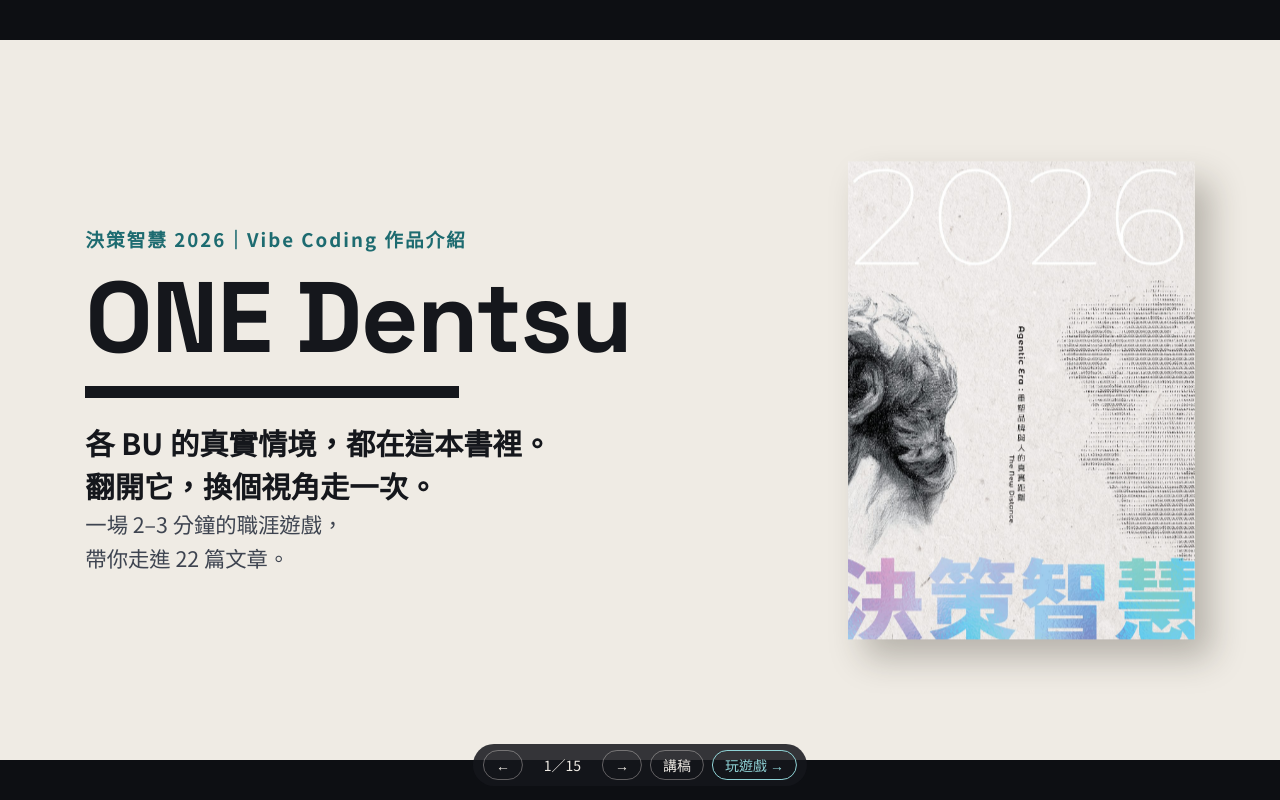
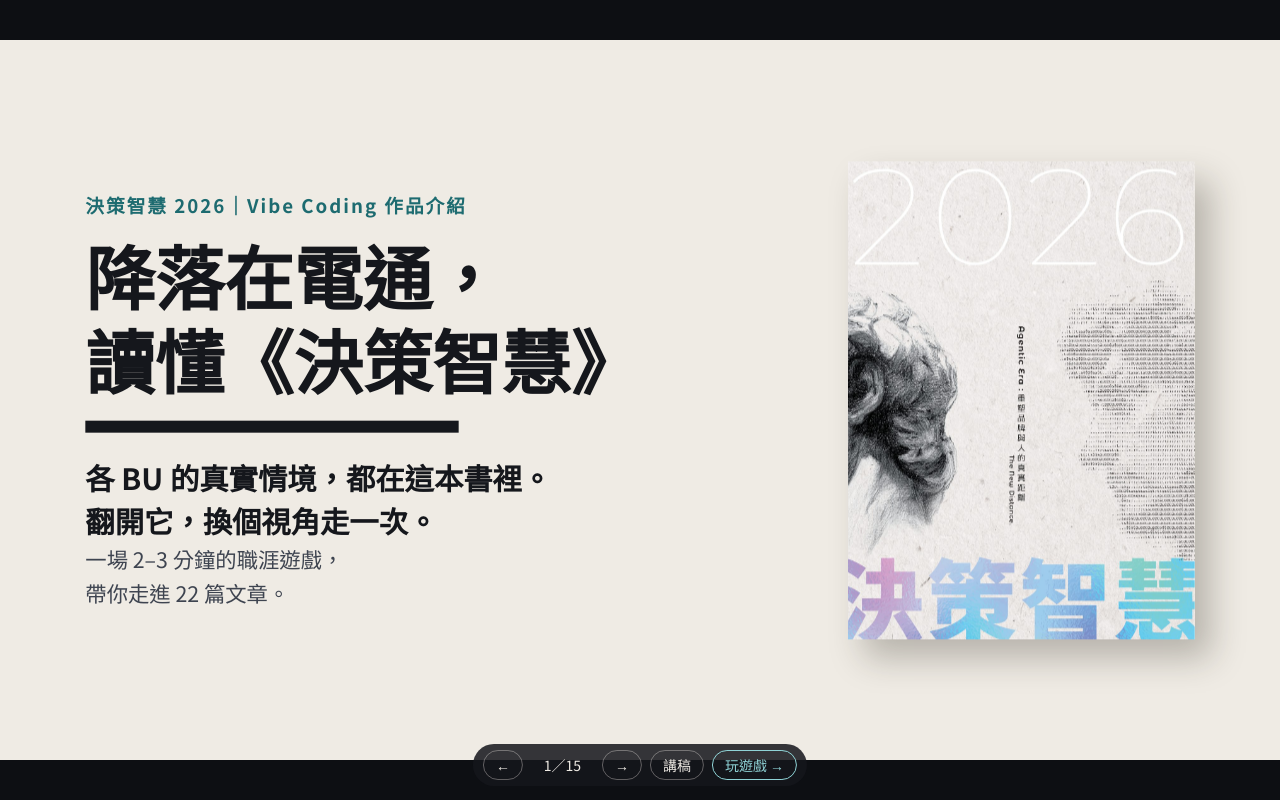
Before and after one commit to apple101183/decision-wisdom-2026-event, a plain HTML site: page slides/index.html in a window 1280 px wide. Drawn offline with Linux system fonts and the light colour scheme.

Commit message:
簡報網頁版同步新作品名稱

```diff
--- a/slides/deck.css
+++ b/slides/deck.css
@@ -117,3 +117,6 @@ p { font-size: 32px; line-height: 1.6; margin: 0; }
 .nfrom { font-size: 26px; line-height: 1.6; color: var(--soft); margin-top: 14px; }
 .nwhy { font-size: 26px; line-height: 1.55; font-weight: 700; margin-top: 18px; padding-top: 16px; border-top: 2px solid #D9D4CB; }
 .nwhy b { display: block; font-size: 22px; color: var(--teal); letter-spacing: 2px; margin-bottom: 4px; }
+
+/* 中文作品名稱當大標 */
+.zh-h1 { font-family: 'Noto Sans TC', Arial, sans-serif; font-size: 104px; font-weight: 900; line-height: 1.22; letter-spacing: 0; }
--- a/slides/index.html
+++ b/slides/index.html
@@ -3,7 +3,7 @@
 <head>
 <meta charset="utf-8">
 <meta name="viewport" content="width=device-width, initial-scale=1">
-<title>ONE Dentsu｜決策智慧 2026 作品介紹</title>
+<title>降落在電通，讀懂《決策智慧》｜作品介紹</title>
 <link rel="preconnect" href="https://fonts.googleapis.com"><link rel="preconnect" href="https://fonts.gstatic.com" crossorigin>
 <link rel="stylesheet" href="https://fonts.googleapis.com/css2?family=Noto+Sans+TC:wght@400;700;900&display=swap"><link rel="stylesheet" href="https://fonts.googleapis.com/css2?family=Space+Grotesk:wght@500;700&display=swap">
 <link rel="stylesheet" href="deck.css">
@@ -15,14 +15,14 @@
 <div class="cover-grid">
 <div>
 <p class="kicker rise" style="--i:0">決策智慧 2026｜Vibe Coding 作品介紹</p>
-<h1 class="rise" style="--i:1">ONE Dentsu</h1>
+<h1 class="zh-h1 rise" style="--i:1">降落在電通，<br>讀懂《決策智慧》</h1>
 <div class="bar grow" style="--i:2"></div>
 <p class="lead rise" style="--i:3">各 BU 的真實情境，都在這本書裡。<br>翻開它，換個視角走一次。</p>
 <p class="muted rise" style="--i:4">一場 2–3 分鐘的職涯遊戲，<br>帶你走進 22 篇文章。</p>
 </div>
 <img class="cover-img rise" style="--i:2" src="assets/8b0d44ad1aa40c8436d853580aafc0a4.jpg" alt="《決策智慧 2026》封面：素描人像與點陣人像並置，下方是彩色的「決策智慧」四字">
 </div>
-<aside>大家好，我的作品叫 ONE Dentsu。《決策智慧 2026》裡，是各 BU 的真實情境。我把它做成一場兩到三分鐘的職涯遊戲：翻開它，你會被分發到集團裡的一間公司，換個視角走一次。</aside>
+<aside>大家好，我的作品叫「降落在電通，讀懂《決策智慧》」。《決策智慧 2026》裡，是各 BU 的真實情境。我把它做成一場兩到三分鐘的職涯遊戲：翻開它，你會被分發到集團裡的一間公司，換個視角走一次。</aside>
 </section>
 <section id="why" class="ink" data-transition="fade">
 <p class="kicker rise" style="--i:0">發想初衷｜回應這場比賽的三個目的</p>
@@ -245,7 +245,7 @@
 <aside>依比賽規定，這次是靜態網站、不蒐集資料。但我是 Merkle 的人，數據是我們的強項。下一步，我想在取得同意、匿名的前提下，彙整玩家的歷程，分析旁邊打開的文章有沒有呼應到後續的選擇。這樣《決策智慧》不只是被閱讀的刊物，也能反過來告訴編輯團隊，哪些觀點真的影響了讀者的判斷，成為下一期選題的依據。</aside>
 </section>
 <section id="closing" class="ink">
-<p class="kicker rise" style="--i:0">ONE Dentsu</p>
+<p class="kicker rise" style="--i:0">降落在電通，讀懂《決策智慧》</p>
 <h1 class="rise" style="--i:1">AI 幫你走得更快，</h1>
 <h1 class="rise" style="--i:2">方向由你決定。</h1>
 <div class="bar grow" style="--i:3"></div>
```
